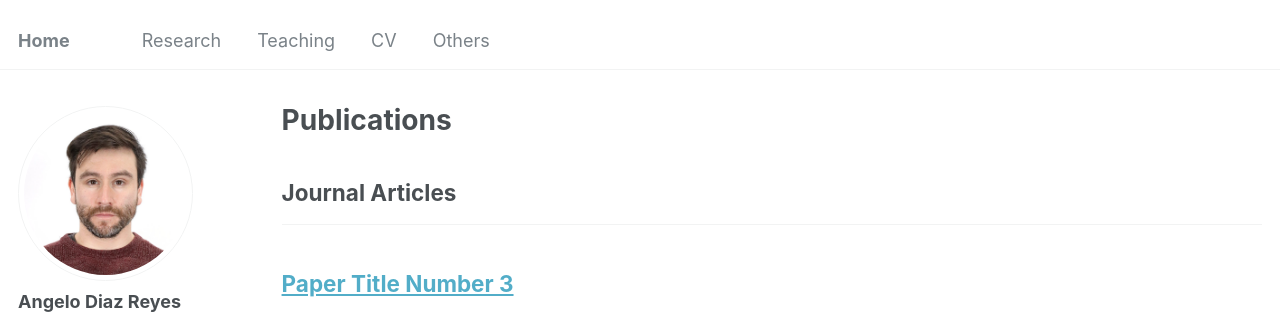
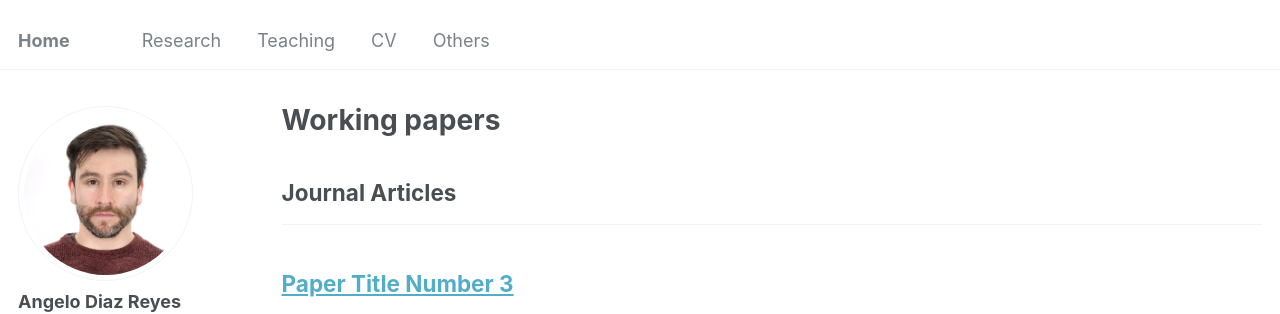
Before and after one commit to angelodiazreyes/angelodiazreyes.github.io, a Jekyll site: the page built from _pages/publications.html, in a window 1280 px wide and 900 px high. Shown: the top 314 px of the window. Built offline with Jekyll 4.4.1, drawn with Linux system fonts in a browser that asks for light colours.

Commit message:
publications.html
changes

```diff
--- a/_pages/publications.html
+++ b/_pages/publications.html
@@ -1,6 +1,6 @@
 ---
 layout: archive
-title: "Publications"
+title: "Working papers"
 permalink: /publications/
 author_profile: true
 ---
```
